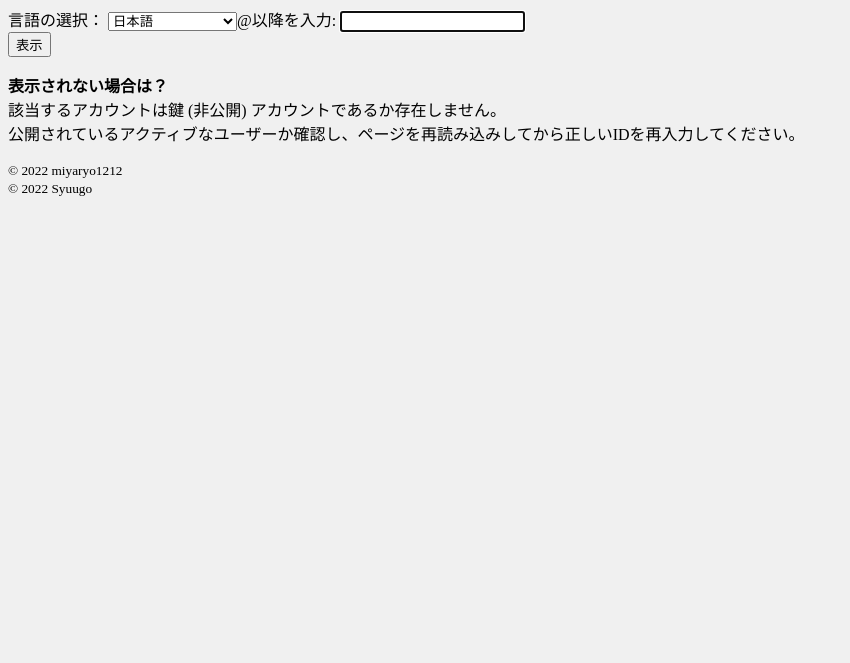
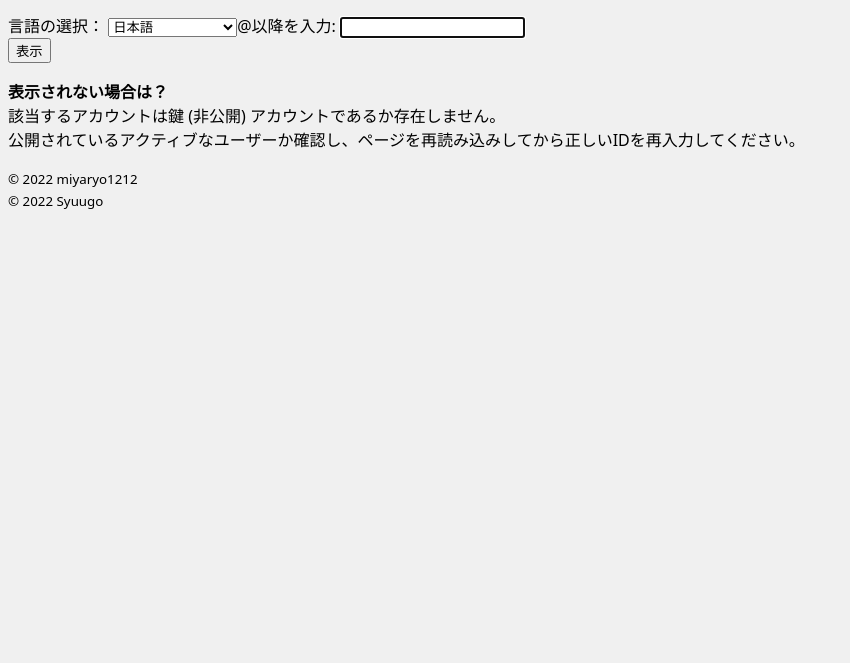
Before and after one commit to miyaryo1212/works, a plain HTML site: page HiddenTweetSearcher/index.html in a window 1280 px wide. Shown: the part 137-800 px from the top of the page, without its empty margins (0-850 px from the left). Drawn offline with Linux system fonts and the light colour scheme.

Commit message:
フォント変更

```diff
--- a/HiddenTweetSearcher/css/style.css
+++ b/HiddenTweetSearcher/css/style.css
@@ -1,3 +1,7 @@
+html {
+    font-family: system-ui, -apple-system, BlinkMacSystemFont, 'Segoe UI', Roboto, Oxygen, Ubuntu, Cantarell, 'Open Sans', 'Helvetica Neue', sans-serif;
+}
+
 body {
     background-color: #f0f0f0ff;
     color: #000f;
```
